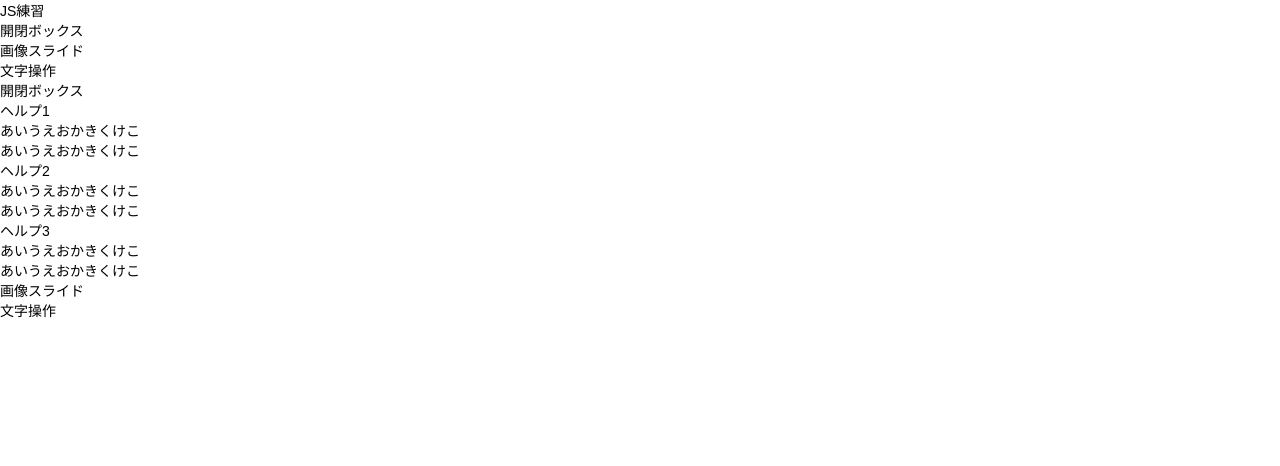
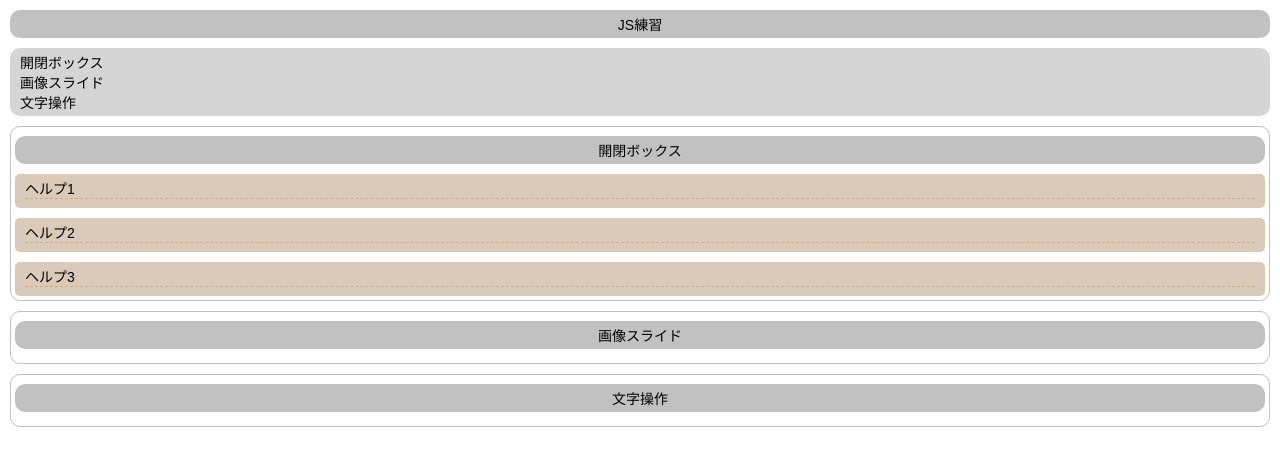
Before and after one commit to niconos/junk, a plain HTML site: page index.html in a window 1280 px wide. Drawn offline with Linux system fonts and the light colour scheme.

Commit message:
fix box style

```diff
--- a/css/style.css
+++ b/css/style.css
@@ -27,3 +27,54 @@ ul {
 	list-style: none;
 }
 li { list-style: none; }
+
+.mt10 { margin-top: 10px; }
+.mb10 { margin-bottom: 10px; }
+.ml10 { margin-left: 10px; }
+.mr10 { margin-right: 10px; }
+
+.head-title {
+	background-color: #c1c1c1;
+	-webkit-border-radius: 10px;
+	padding: 4px;
+	text-align: center;
+	margin: 10px;
+}
+.header {
+	background-color: #d5d5d5;
+	-webkit-border-radius: 10px;
+	padding: 4px 10px;
+	margin-left:10px;
+	margin-right:10px;
+}
+.sec-box {
+	border: 1px solid #c1c1c1;
+	-webkit-border-radius: 10px;
+	padding: 4px;
+	margin-left: 10px;
+	margin-right: 10px;
+}
+.sec-box .box-title {
+	background-color: #c1c1c1;
+	-webkit-border-radius: 10px;
+	padding: 4px;
+	text-align: center;
+	margin: 5px 0 10px ;
+}
+.opclz-box {
+	background-color: #dacab9;
+	-webkit-border-radius: 5px;
+	padding: 4px 10px;
+	margin-bottom: 10px;
+}
+dl.opclz-box:last-child {
+	margin-bottom: 0;
+}
+.opclz-box .title {
+	border-bottom: 1px dashed #cbaf86;
+	margin-bottom: 5px;
+}
+.opclz-box .content {
+	display: none;
+	padding-left: 4px;
+}
```
